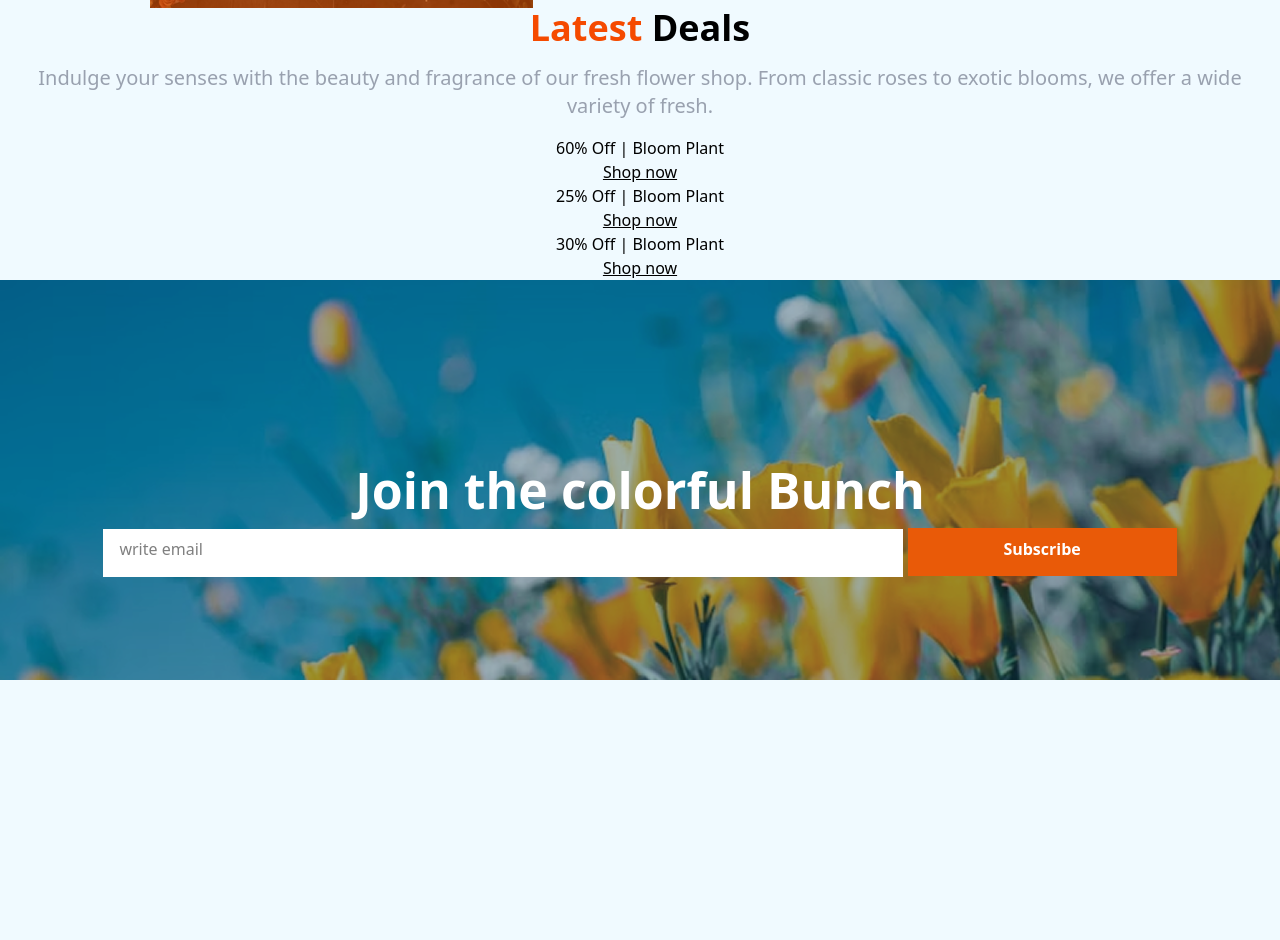
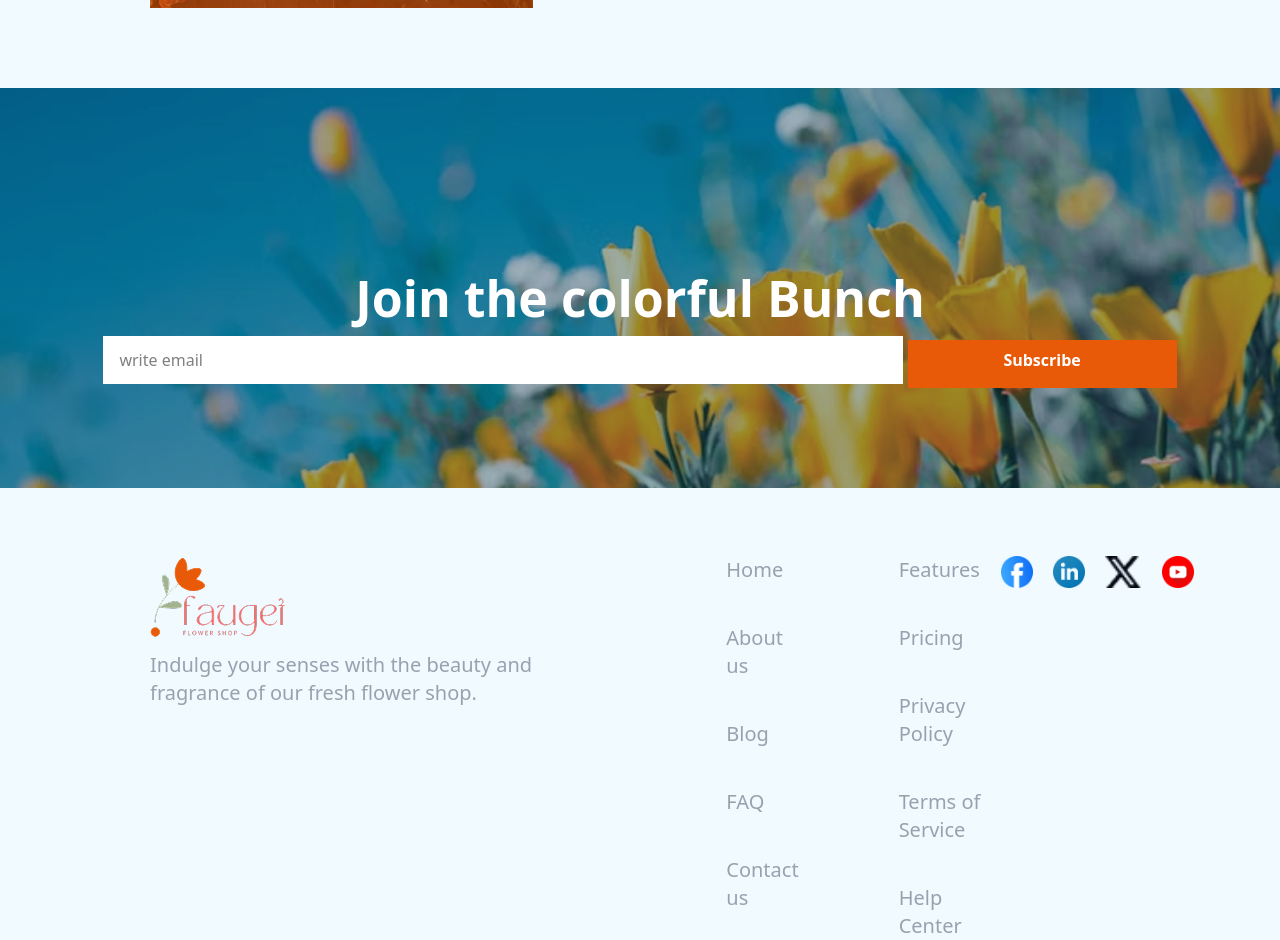
Before and after one commit to Easha53/assignment-two, a plain HTML site: page index.html in a window 1280 px wide. Shown: the part 2307-3247 px from the top of the page. Before the commit the page ends 2987 px from the top, so only its background shows below. Drawn offline with nearby package versions, Linux system fonts and the light colour scheme.

Commit message:
5th commit

```diff
--- a/flower.css
+++ b/flower.css
@@ -58,20 +58,35 @@ section {
   margin-right: 5px;
 
 }
-.Bunch{
+.logo{
+  display: flex;
+  gap: 20px;
+  margin-right: 150px;
+}
+.footer-list{
+  display: grid;
+  grid-template-columns: repeat(1, 1fr);
+}
+.footer-s1{
+  margin-left: 150px;
+}
+
+.Bunch {
   background-image: url(assets/news-letter-bg.png);
   width: 100%;
   height: 400px;
   background-repeat: no-repeat;
 
 }
-.bunch-title{
+
+.bunch-title {
   color: white;
   font-size: 50px;
   font-weight: bold;
   padding-top: 173px;
 }
-.b{
+
+.b {
   height: 20px;
 }
 
@@ -128,4 +143,17 @@ section {
     width: 100%;
   }
 
+  .bunch {
+
+    width: 100%;
+    height: 200px;
+    background-repeat: no-repeat;
+
+  }
+  .footer-list{
+     flex-direction: column;
+    gap: 20px;
+    text-align: center;
+  }
+
 }
--- a/index.html
+++ b/index.html
@@ -1,5 +1,6 @@
 <!DOCTYPE html>
 <html lang="en">
+
 <head>
   <meta charset="UTF-8">
   <meta name="viewport" content="width=device-width, initial-scale=1.0">
@@ -8,6 +9,7 @@
   <link href="https://cdnjs.cloudflare.com/ajax/libs/font-awesome/6.4.0/css/all.min.css" rel="stylesheet">
   <link rel="stylesheet" href="flower.css">
 </head>
+
 <body class="bg-sky-300/10">
   <header>
     <nav>
@@ -23,7 +25,9 @@
     <div class="banner  ">
       <div class="banner-details">
         <h1 class="text-6xl font-bold">ALWAYS <span class="text-orange-600">FRESH FLOWERS</span></h1>
-    <p class="pt-9 text-gray-400 text-xl">Indulge your senses with the beauty and fragrance of our fresh flower shop. From classic roses to exotic blooms, we offer a wide variety of fresh flowers that are perfect for any occasion. </p>
+        <p class="pt-9 text-gray-400 text-xl">Indulge your senses with the beauty and fragrance of our fresh flower
+          shop. From classic roses to exotic blooms, we offer a wide variety of fresh flowers that are perfect for any
+          occasion. </p>
       </div>
       <img src="assets/hero-flower.png" alt="">
     </div>
@@ -31,7 +35,8 @@
   <main>
     <section>
       <h2 class="text-4xl font-bold"><span class="text-orange-600">Our </span>Plants</h2>
-      <p class="m-6 text-gray-400 text-xl">Indulge your senses with the beauty and fragrance of our fresh flower shop. From classic roses to exotic blooms, we offer a wide variety of fresh.</p>
+      <p class="m-6 text-gray-400 text-xl">Indulge your senses with the beauty and fragrance of our fresh flower shop.
+        From classic roses to exotic blooms, we offer a wide variety of fresh.</p>
       <div class="flower-cards ">
         <div class="cards">
           <img src="assets/sample-flower-image.png" alt="">
@@ -90,39 +95,55 @@
       </div>
       <div class="plant-details">
         <h1 class=" text-5xl font-bold">Flower & Plants Lover</h1>
-        <p class="para text-gray-400 text-xl">. Indulge your senses with the beauty and fragrance of our fresh flower shop. From classic roses to exotic blooms, we offer a wide variety of fresh.</p>
-        <p class="para text-gray-400 text-xl">. Indulge your senses with the beauty and fragrance of our fresh flower shop. From classic roses to exotic blooms, we offer a wide variety of fresh.</p>
-         <p class="para text-gray-400 text-xl">. Indulge your senses with the beauty and fragrance of our fresh flower shop. From classic roses to exotic blooms, we offer a wide variety of fresh.</p>
+        <p class="para text-gray-400 text-xl">. Indulge your senses with the beauty and fragrance of our fresh flower
+          shop. From classic roses to exotic blooms, we offer a wide variety of fresh.</p>
+        <p class="para text-gray-400 text-xl">. Indulge your senses with the beauty and fragrance of our fresh flower
+          shop. From classic roses to exotic blooms, we offer a wide variety of fresh.</p>
+        <p class="para text-gray-400 text-xl">. Indulge your senses with the beauty and fragrance of our fresh flower
+          shop. From classic roses to exotic blooms, we offer a wide variety of fresh.</p>
       </div>
     </section>
-    <section class="deals">
-      <h1 class="text-4xl font-bold"><span class="text-orange-600">Latest</span>   Deals</h1>
-      <p class="p-4 text-gray-400 text-xl">Indulge your senses with the beauty and fragrance of our fresh flower shop. From classic roses to exotic blooms, we offer a wide variety of fresh.</p>
-      <div class="deal-img">
-        <div class="deal-t1">
-          <h3>60% Off | Bloom Plant</h3>
-          <p class="underline">Shop now</p>
-        </div>
-        <div class="deal-t2">
-          <h3>25% Off | Bloom Plant</h3>
-          <p class="underline">Shop now</p>
-        </div>
-        <div class="deal-t3">
-          <h3>30% Off | Bloom Plant</h3>
-          <p class="underline">Shop now</p>
-        </div>
-      </div>
-    </section>
-    <section class="Bunch">
+
+
+    <section class="mt-20 Bunch">
       <h2 class="bunch-title ">Join the colorful Bunch</h2>
       <label class="" for="">
-      <input class="p-4 pt-2 bg-white w-200 h-12" type="text" placeholder="write email">
-      <button class="h-12 ">Subscribe</button>
+        <input class="sm:p-4 pt-2 bg-white w-200 h-12" type="text" placeholder="write email">
+        <button class="sm: h-12 ">Subscribe</button>
       </label>
     </section>
   </main>
-  <footer>
+  <footer class="flex mt-17">
+    <div class=" footer-s1">
+      <img src="assets/logo.png" alt="">
+      <p class="pt-3 text-gray-400 text-xl">Indulge your senses with the beauty and fragrance of our fresh flower shop.
+      </p>
 
+    </div>
+    <div class=" footer-list-items">
+      <ul class="ml-25 text-gray-400 text-xl footer-list">
+        <li class="footer-item">Home</li>
+        <li class="footer-item">About us </li>
+        <li class="footer-item">Blog</li>
+        <li class="footer-item">FAQ</li>
+        <li class="footer-item">Contact us</li>
+      </ul>
+    </div>
+    <ul class="footer-list ml-25 text-gray-400 text-xl">
+      <li class="">Features</li>
+      <li class="">Pricing </li>
+      <li class="">Privacy Policy</li>
+      <li class="">Terms of Service</li>
+      <li class="">Help Center</li>
+    </ul>
+    <div class="logo">
+      <img class="h-8" src="assets/icon-facebook.png" alt="">
+      <img class="h-8" src="assets/icon-linkedin.png" alt="">
+      <img class="h-8" src="assets/icon-twitter.png" alt="">
+      <img class="h-8" src="assets/icon-youtube.png" alt="">
+
+    </div>
   </footer>
 </body>
+
 </html>
```
Lines whose indentation alone changed are shown as unchanged.
